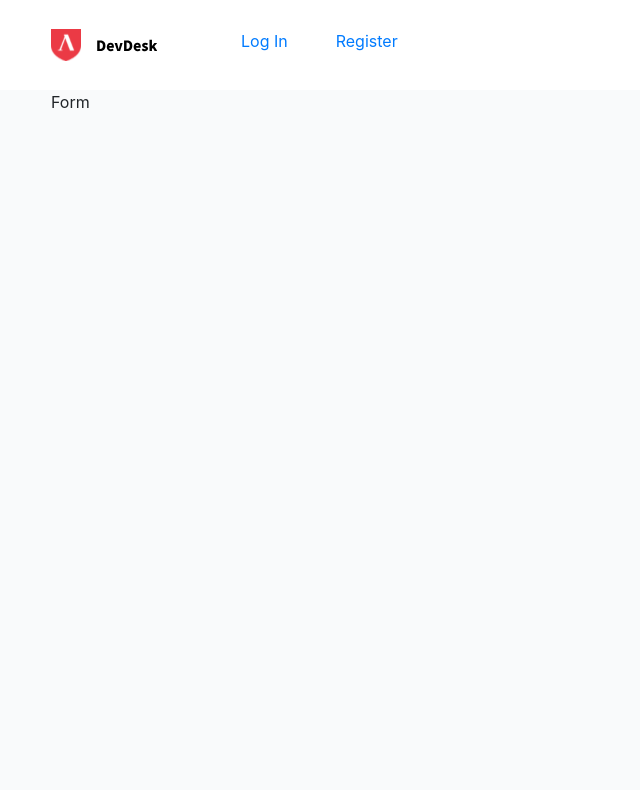
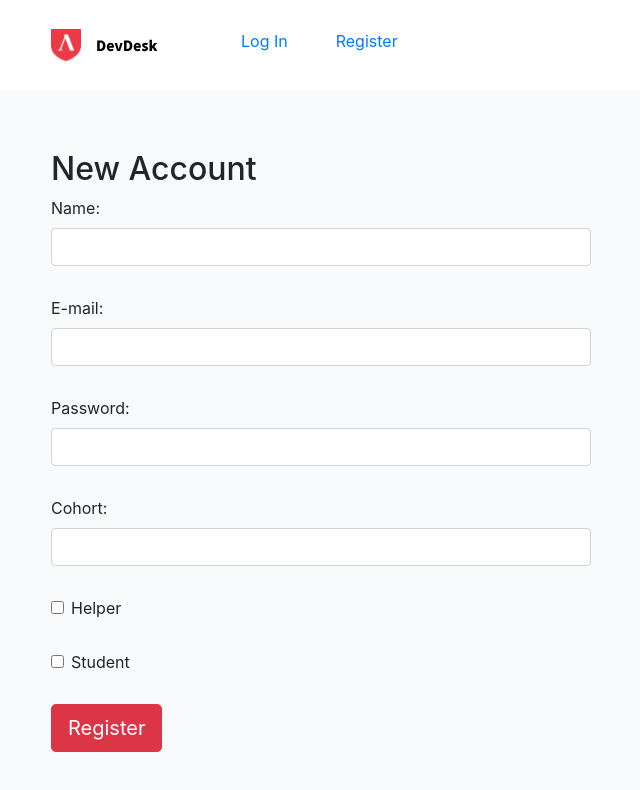
Before and after one commit to Build-Week-Dev-Queue-3/front-end, a React (Create React App) app in the folder dev-queue/: page /register in a window 1280 px wide. Shown: the top 790 px of the page, without its empty margins (34-674 px from the left). Built offline with nearby package versions, Linux system fonts and the light colour scheme.

Commit message:
Add basic register form

```diff
--- a/dev-queue/src/App.js
+++ b/dev-queue/src/App.js
@@ -10,7 +10,6 @@ function App() {
     return (
         <>
             <Header />
-            <div className="container">
             <Switch>
 
                 // Dashboard
@@ -29,7 +28,6 @@ function App() {
                 </Route>
 
             </Switch>
-            </div>
         </>
     );
 }
--- a/dev-queue/src/components/header/Header.css
+++ b/dev-queue/src/components/header/Header.css
@@ -3,6 +3,7 @@
     background-color: white;
     display: flex;
     align-items: center;
+    margin-bottom: 60px;
 }
 
 .header__logo {
--- a/dev-queue/src/components/register/Register.css
+++ b/dev-queue/src/components/register/Register.css
@@ -0,0 +1,3 @@
+div.form-group, div.form-check {
+    margin-bottom: 30px;
+}
--- a/dev-queue/src/components/register/index.js
+++ b/dev-queue/src/components/register/index.js
@@ -1,8 +1,50 @@
 import React from 'react';
 import './Register.css';
+import { Form, FormGroup, Input, Label, Button } from 'reactstrap';
 
 export default function RegisterForm(props) {
     return (
-        <div>Form</div>
+        <>
+            <div className="register container">
+                <div className="row">
+                    <div className="col-lg-6">
+                        <Form>
+                            <h2>New Account</h2>
+                            <FormGroup>
+                                <Label>Name:</Label>
+                                <Input type="text" name="name" />
+                            </FormGroup>
+                            <FormGroup>
+                                <Label>E-mail:</Label>
+                                <Input type="email" name="email" />
+                            </FormGroup>
+                            <FormGroup>
+                                <Label>Password:</Label>
+                                <Input type="password" name="password" />
+                            </FormGroup>
+                            <FormGroup>
+                                <Label>Cohort:</Label>
+                                <Input type="text" name="cohort" />
+                            </FormGroup>
+                            <FormGroup check>
+                                <Label check>
+                                    <Input type="checkbox" id="helper" />{' '}
+                                    Helper
+                                </Label>
+                            </FormGroup>
+                            <FormGroup check>
+                                <Label check>
+                                    <Input type="checkbox" id="student" />{' '}
+                                    Student
+                                </Label>
+                            </FormGroup>
+                            <FormGroup>
+                                <Button className="btn btn-danger btn-lg">Register</Button>
+                            </FormGroup>
+                        </Form>
+                    </div>
+                </div>
+            </div>
+        </>
     );
 }
```
Lines whose indentation alone changed are shown as unchanged.
